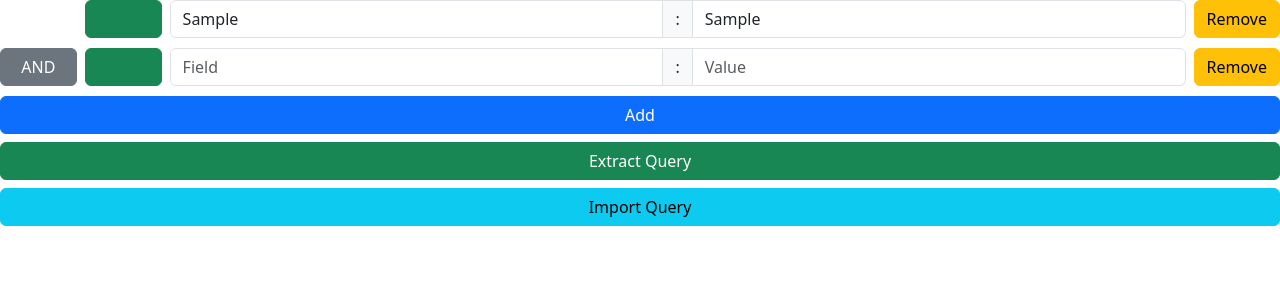
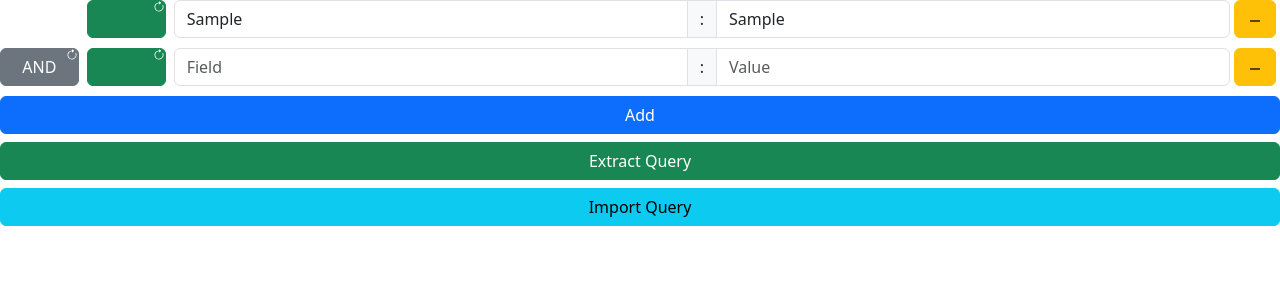
Before and after one commit to Kobudzik/fancy-gralog-queries, a React (Create React App) app: page / in a window 1280 px wide. Both pictures are taken after typing "Sample", "Sample" into the empty fields and a click on the button "Add". Shown: the top 300 px of the page. Built offline with nearby package versions, Linux system fonts and the light colour scheme.

Commit message:
Add icons

```diff
--- a/package.json
+++ b/package.json
@@ -10,6 +10,7 @@
         "react": "^18.2.0",
         "react-bootstrap": "^2.10.1",
         "react-dom": "^18.2.0",
+        "react-icons": "^5.0.1",
         "react-scripts": "5.0.1"
     },
     "scripts": {
--- a/src/components/QueryGenerator/QueryListItem/QueryListItem.js
+++ b/src/components/QueryGenerator/QueryListItem/QueryListItem.js
@@ -1,4 +1,6 @@
 import { Button, InputGroup, FormControl } from "react-bootstrap";
+import { BsArrowClockwise } from "react-icons/bs";
+import { IoMdRemove } from "react-icons/io";
 
 function QueryListItem({ item, index, onPropertyChanged, onToggleJoinCondition, onToggleReverse, onRemoveItem }) {
     return (
@@ -7,20 +9,24 @@ function QueryListItem({ item, index, onPropertyChanged, onToggleJoinCondition,
                 onClick={() => onToggleJoinCondition(index)}
                 variant="secondary"
                 className="me-2"
-                style={{ width: "90px", visibility: index === 0 ? "hidden" : "visible" }}
+                style={{ width: "90px", visibility: index === 0 ? "hidden" : "visible", position: "relative" }}
                 title="Condition"
             >
                 {item.condition}
+                <BsArrowClockwise style={{ position: "absolute", top: 0, right: 0, fontSize: "0.8em" }} size={12} />
             </Button>
             <Button
                 onClick={() => onToggleReverse(index)}
                 disabled={item.reversed === 0}
                 variant={item.reversed ? "danger" : "success"}
                 className="me-2"
-                style={{ width: "90px" }}
+                style={{ width: "90px", position: "relative" }}
                 title="Is reversed"
             >
-                {item.reversed ? "NOT" : "\u00A0"}
+                <span>
+                    {item.reversed ? "NOT" : "\u00A0"}
+                    <BsArrowClockwise style={{ position: "absolute", top: 0, right: 0, fontSize: "0.8em" }} size={12} />
+                </span>
             </Button>
             <InputGroup>
                 <FormControl
@@ -39,8 +45,8 @@ function QueryListItem({ item, index, onPropertyChanged, onToggleJoinCondition,
                     title="Value"
                 />
             </InputGroup>
-            <Button onClick={() => onRemoveItem(index)} title="Remove" variant="warning" className="ms-2">
-                Remove
+            <Button onClick={() => onRemoveItem(index)} title="Remove" variant="warning" className="mx-1">
+                <IoMdRemove />
             </Button>
         </div>
     );
```
Also changed, not shown: 1 other file (tests, documents, lock files or other folders).
